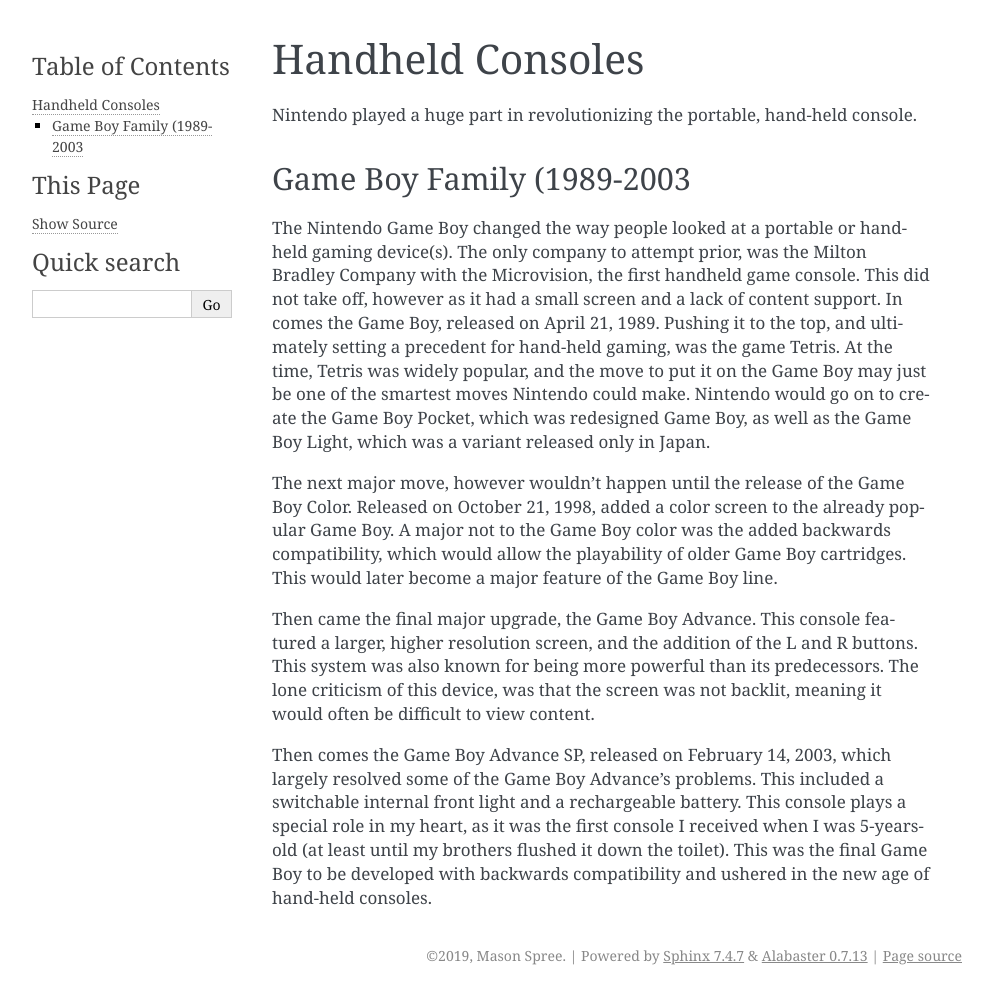
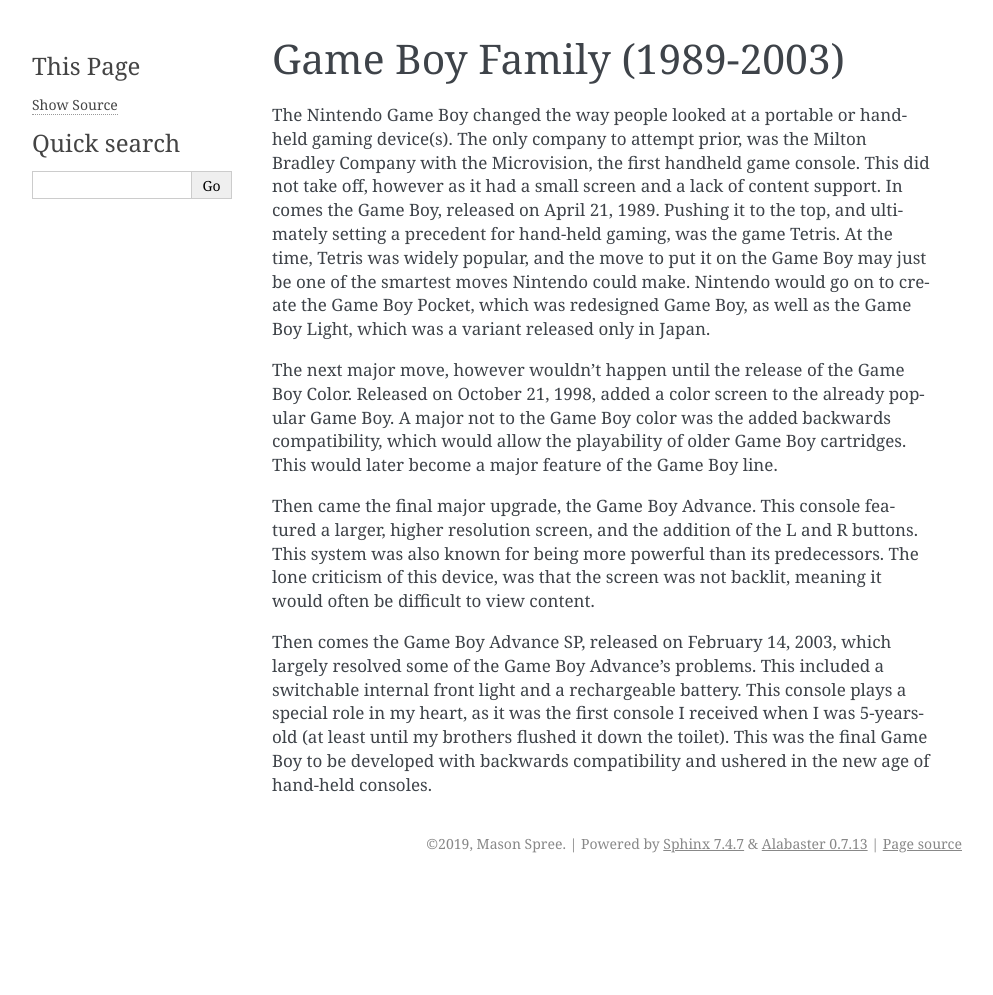
Before and after one commit to mspree2712/sphinx-console-project, a Sphinx documentation site: the page built from source/game_boy_family.rst, in a window 1280 px wide. Shown: the whole page, without its empty margins (148-1141 px from the left). Built offline with Sphinx 7.4.7, drawn with Linux system fonts in a browser that asks for light colours; after the commit the page ends 900 px from its top, so only the background shows below that.

Commit message:
edited page

```diff
--- a/source/game_boy_family.rst
+++ b/source/game_boy_family.rst
@@ -1,9 +1,5 @@
-Handheld Consoles
-=================
-Nintendo played a huge part in revolutionizing the portable, hand-held console.
-
-Game Boy Family (1989-2003
-------------------------
+Game Boy Family (1989-2003)
+===========================
 The Nintendo Game Boy changed the way people looked at a portable or hand-held
 gaming device(s). The only company to attempt prior, was the Milton Bradley
 Company with the Microvision, the first handheld game console. This did not
```
